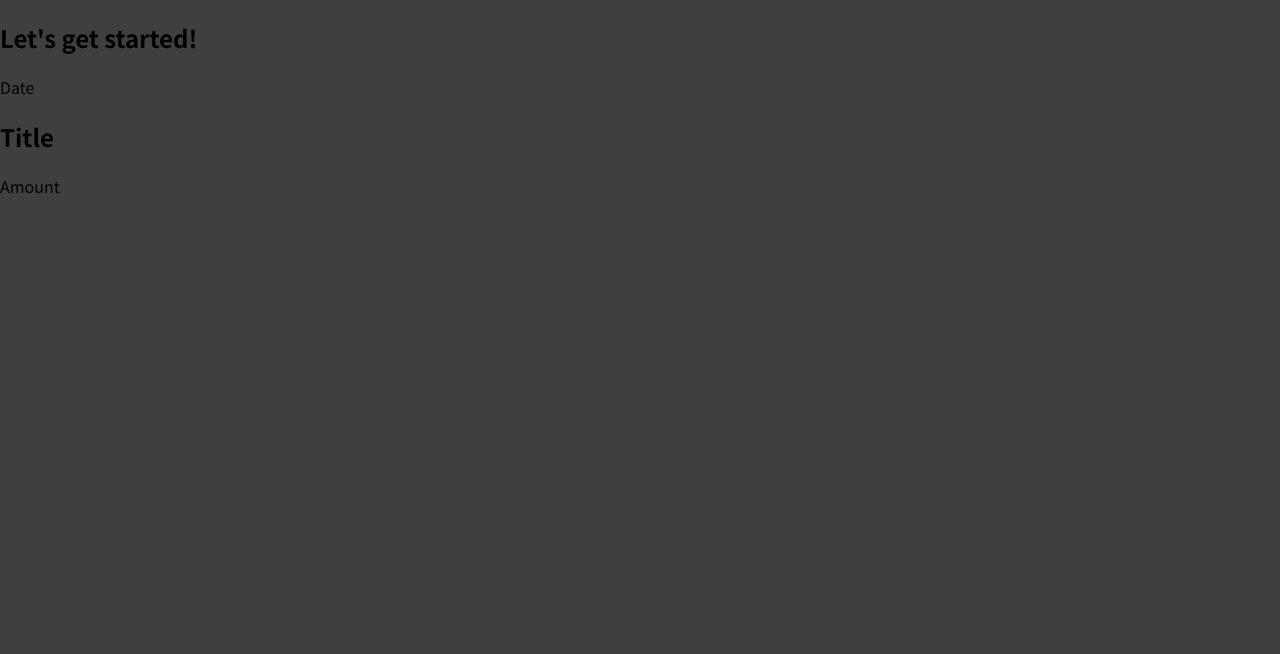
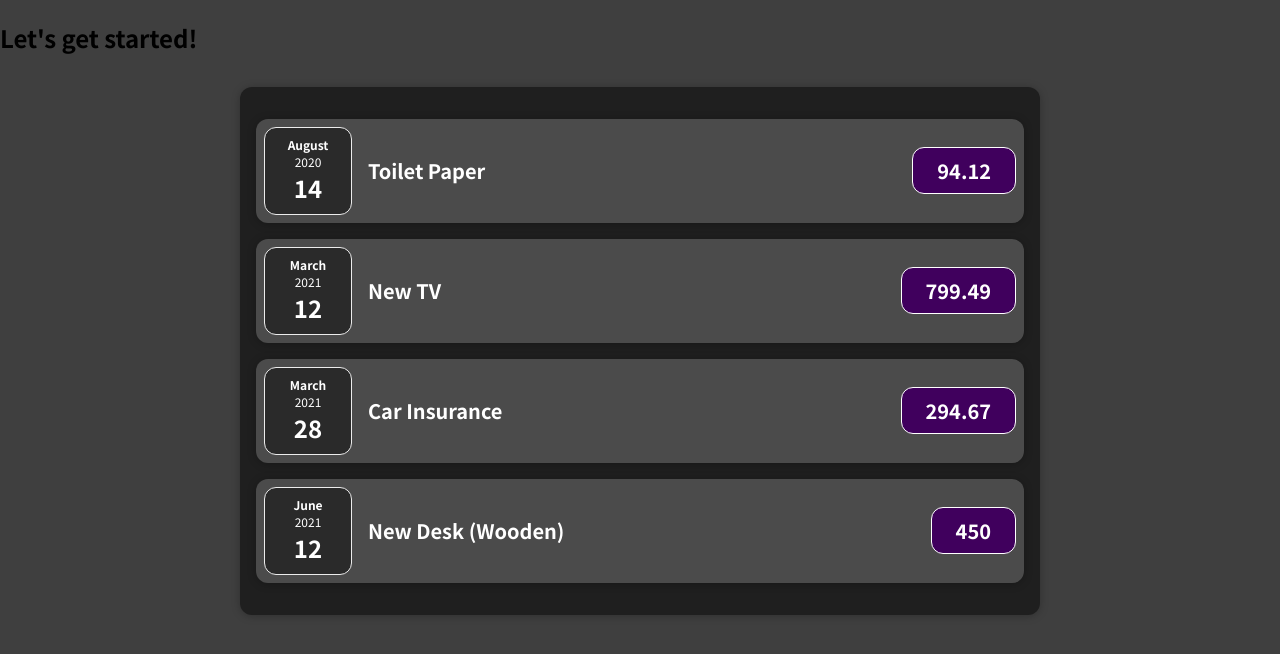
Before and after one commit to MizunoJin/react-price-app, a JavaScript app: page / in a window 1280 px wide. Shown: the top 654 px of the page. Built offline with nearby package versions, Linux system fonts and the light colour scheme.

Commit message:
Finish chapter 1

```diff
--- a/src/App.js
+++ b/src/App.js
@@ -1,10 +1,32 @@
-import ExpenseItem from './components/ExpenseItem';
+import Expenses from "./components/Expenses/Expenses";
 
 function App() {
+  const expenses = [
+    {
+      id: "e1",
+      title: "Toilet Paper",
+      amount: 94.12,
+      date: new Date(2020, 7, 14),
+    },
+    { id: "e2", title: "New TV", amount: 799.49, date: new Date(2021, 2, 12) },
+    {
+      id: "e3",
+      title: "Car Insurance",
+      amount: 294.67,
+      date: new Date(2021, 2, 28),
+    },
+    {
+      id: "e4",
+      title: "New Desk (Wooden)",
+      amount: 450,
+      date: new Date(2021, 5, 12),
+    },
+  ];
+
   return (
     <div>
       <h2>Let's get started!</h2>
-      <ExpenseItem></ExpenseItem>
+      <Expenses expenses={expenses}/>
     </div>
   );
 }
--- a/src/components/ExpenseItem.js
+++ /dev/null
@@ -1,13 +0,0 @@
-function ExpenseItem() {
-  return (
-    <div>
-      <div>Date</div>
-      <div>
-        <h2>Title</h2>
-        <div>Amount</div>
-      </div>
-    </div>
-  );
-}
-
-export default ExpenseItem;
--- /dev/null
+++ b/src/components/Expenses/ExpenseDate.css
@@ -0,0 +1,26 @@
+.expense-date {
+  display: flex;
+  flex-direction: column;
+  width: 5.5rem;
+  height: 5.5rem;
+  border: 1px solid #ececec;
+  background-color: #2a2a2a;
+  color: white;
+  border-radius: 12px;
+  align-items: center;
+  justify-content: center;
+}
+
+.expense-date__month {
+  font-size: 0.75rem;
+  font-weight: bold;
+}
+
+.expense-date__year {
+  font-size: 0.75rem;
+}
+
+.expense-date__day {
+  font-size: 1.5rem;
+  font-weight: bold;
+}
--- /dev/null
+++ b/src/components/Expenses/ExpenseDate.js
@@ -0,0 +1,17 @@
+import './ExpenseDate.css'
+
+function ExpenseDate(props) {
+  const month = props.date.toLocaleString("en-US", { month: "long" });
+  const day = props.date.toLocaleString("en-US", { day: "2-digit" });
+  const year = props.date.getFullYear();
+
+  return (
+    <div className="expense-date">
+      <div className="expense-date__month">{month}</div>
+      <div className="expense-date__year">{year}</div>
+      <div className="expense-date__day">{day}</div>
+    </div>
+  );
+}
+
+export default ExpenseDate;
--- /dev/null
+++ b/src/components/Expenses/ExpenseItem.css
@@ -0,0 +1,54 @@
+.expense-item {
+  display: flex;
+  justify-content: space-between;
+  align-items: center;
+  padding: 0.5rem;
+  margin: 1rem 0;
+  background-color: #4b4b4b;
+}
+
+.expense-item__description {
+  display: flex;
+  flex-direction: column;
+  gap: 1rem;
+  align-items: flex-end;
+  flex-flow: column-reverse;
+  justify-content: flex-start;
+  flex: 1;
+}
+
+.expense-item h2 {
+  color: #3a3a3a;
+  font-size: 1rem;
+  flex: 1;
+  margin: 0 1rem;
+  color: white;
+}
+
+.expense-item__price {
+  font-size: 1rem;
+  font-weight: bold;
+  color: white;
+  background-color: #40005d;
+  border: 1px solid white;
+  padding: 0.5rem;
+  border-radius: 12px;
+}
+
+@media (min-width: 580px) {
+  .expense-item__description {
+    flex-direction: row;
+    align-items: center;
+    justify-content: flex-start;
+    flex: 1;
+  }
+
+  .expense-item__description h2 {
+    font-size: 1.25rem;
+  }
+
+  .expense-item__price {
+    font-size: 1.25rem;
+    padding: 0.5rem 1.5rem;
+  }
+}
--- /dev/null
+++ b/src/components/Expenses/ExpenseItem.js
@@ -0,0 +1,17 @@
+import ExpenseDate from './ExpenseDate';
+import Card from '../UI/Card'
+import "./ExpenseItem.css";
+
+function ExpenseItem(props) {
+  return (
+    <Card className="expense-item">
+      <ExpenseDate date={props.date}/>
+      <div className="expense-item__description">
+        <h2>{props.title}</h2>
+        <div className="expense-item__price">{props.amount}</div>
+      </div>
+    </Card>
+  );
+}
+
+export default ExpenseItem;
--- /dev/null
+++ b/src/components/Expenses/Expenses.css
@@ -0,0 +1,7 @@
+.expenses {
+  padding: 1rem;
+  background-color: rgb(31, 31, 31);
+  margin: 2rem auto;
+  width: 50rem;
+  max-width: 95%;
+}
--- /dev/null
+++ b/src/components/Expenses/Expenses.js
@@ -0,0 +1,32 @@
+import ExpenseItem from './ExpenseItem'
+import Card from '../UI/Card'
+import './Expenses.css'
+
+function Expenses (props) {
+  return (
+    <Card className="expenses">
+      <ExpenseItem
+        title={props.expenses[0].title}
+        amount={props.expenses[0].amount}
+        date={props.expenses[0].date}
+      />
+      <ExpenseItem
+        title={props.expenses[1].title}
+        amount={props.expenses[1].amount}
+        date={props.expenses[1].date}
+      />
+      <ExpenseItem
+        title={props.expenses[2].title}
+        amount={props.expenses[2].amount}
+        date={props.expenses[2].date}
+      />
+      <ExpenseItem
+        title={props.expenses[3].title}
+        amount={props.expenses[3].amount}
+        date={props.expenses[3].date}
+      />
+    </Card>
+  );
+}
+
+export default Expenses;
--- /dev/null
+++ b/src/components/UI/Card.css
@@ -0,0 +1,4 @@
+.card {
+  border-radius: 12px;
+  box-shadow: 0 1px 8px rgba(0, 0, 0, 0.25);
+}
--- /dev/null
+++ b/src/components/UI/Card.js
@@ -0,0 +1,9 @@
+import "./Card.css";
+
+function Card(props) {
+  const classes = "card " + props.className;
+
+  return <div className={classes}>{props.children}</div>;
+}
+
+export default Card;
```
Also changed, not shown: 1 other file (tests, documents, lock files or other folders).
